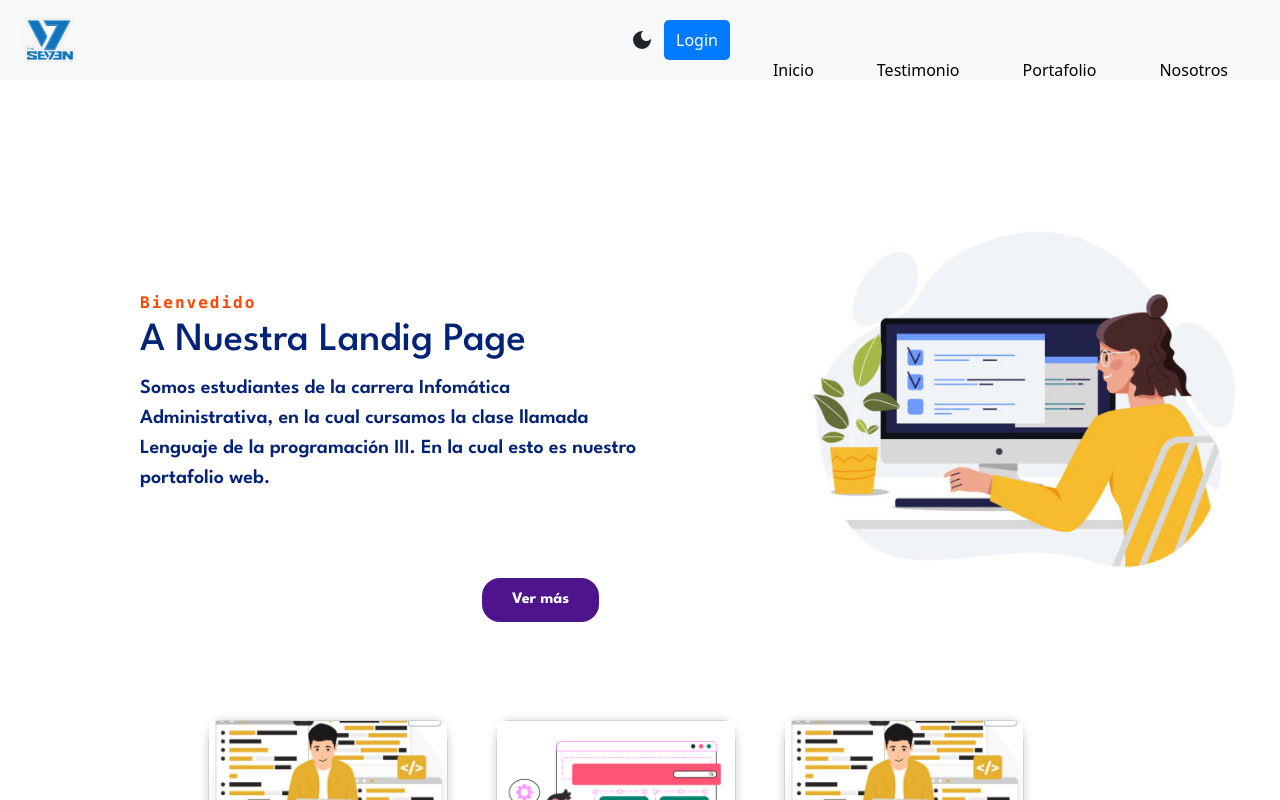
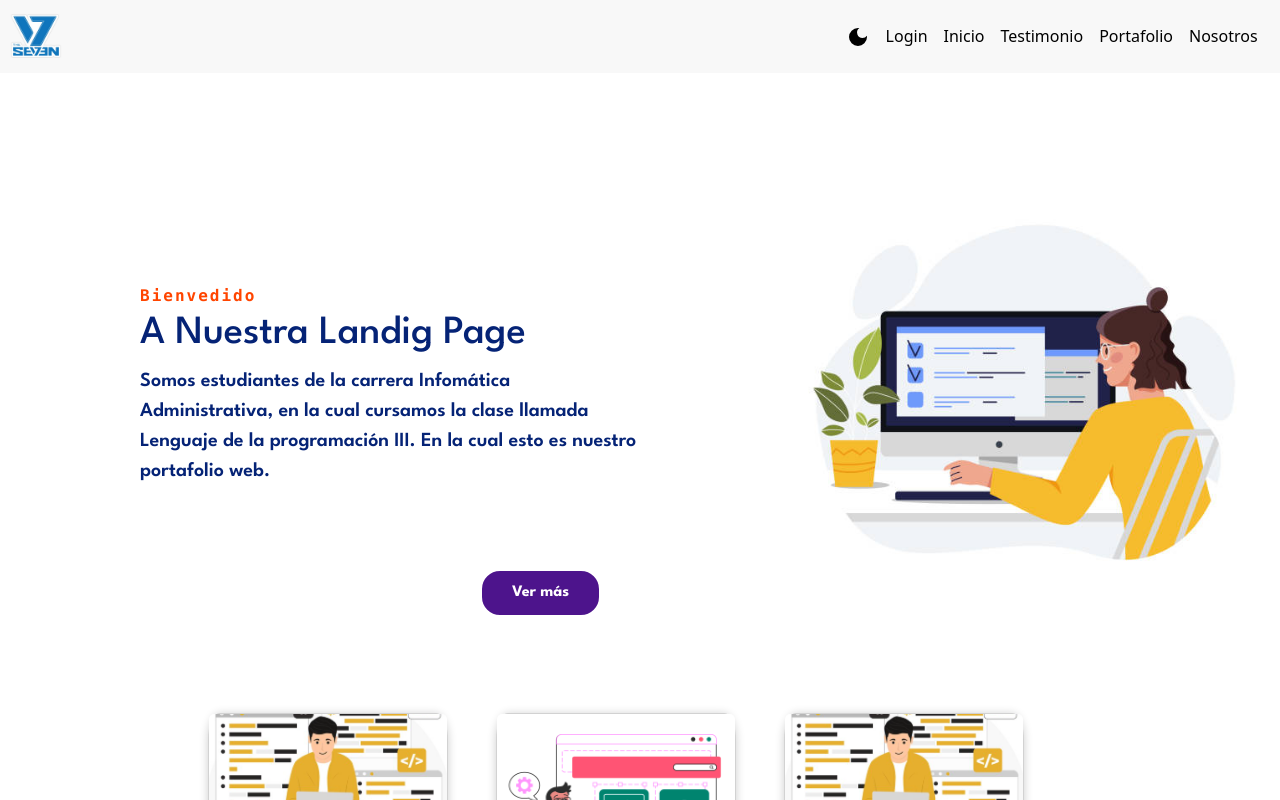
Before and after one commit to jeferson-sal/-Lenguaje3, a React (Create React App) app: page / in a window 1280 px wide. Shown: the top 800 px of the page. Built offline with nearby package versions, Linux system fonts and the light colour scheme.

Commit message:
avance de navbar

```diff
--- a/src/components/Navbar.css
+++ b/src/components/Navbar.css
@@ -1,41 +1,35 @@
-/* Aplica el efecto de blanco y negro a toda la página */
-body.black-and-white {
-  filter: grayscale(100%);
-}
-
+/* Estilos normales del navbar */
 .nav {
   display: flex;
   justify-content: space-between;
   align-items: center;
   padding: 10px 20px;
-  background-color: #f8f9fa;
+  background: #fff;
+  width: 100%;
 }
 
-.nav-right {
+/* Contenedor de la luna y login */
+.right-section {
   display: flex;
   align-items: center;
-  gap: 10px; /* Espacio entre icono y botón */
+  gap: 10px;
+  margin-left: auto;
 }
 
+/* Botón de la luna */
+.dark-mode-button {
+  background: none;
+  border: none;
+  cursor: pointer;
+}
+
+/* Estilo del icono */
 .dark-mode-icon {
   font-size: 24px;
   cursor: pointer;
-  transition: 0.3s;
 }
 
-.dark-mode-icon:hover {
-  color: #555;
+/* Modo Blanco y Negro */
+.monochrome-mode {
+  filter: grayscale(100%);
 }
-
-.login-button {
-  text-decoration: none;
-  background-color: #007bff;
-  color: white;
-  padding: 8px 12px;
-  border-radius: 5px;
-  transition: 0.3s;
-}
-
-.login-button:hover {
-  background-color: #0056b3;
-}
--- a/src/components/Navbar.js
+++ b/src/components/Navbar.js
@@ -6,9 +6,15 @@ import { MdDarkMode } from "react-icons/md";
 
 function Navbar() {
   const [clicked, setClicked] = useState(false);
+  const [isMonochrome, setIsMonochrome] = useState(false);
 
   const handleClick = () => {
     setClicked(!clicked);
+  };
+
+  const toggleMonochrome = () => {
+    setIsMonochrome(!isMonochrome);
+    document.body.classList.toggle('monochrome-mode');
   };
 
   const closeMenu = () => {
@@ -16,9 +22,18 @@ function Navbar() {
   };
 
   return (
-    <>
     <nav className='nav'>
       <img className='logo' src='../logo.jpg' alt='logo' />
+
+      {/* Contenedor derecho con Login y Luna */}
+      <div className="right-section">
+        <button className="dark-mode-button" onClick={toggleMonochrome}>
+          <MdDarkMode className="dark-mode-icon" />
+        </button>
+        <Link className='alink' onClick={closeMenu} to='/Login'>Login</Link>
+      </div>
+
+      {/* Contenedor de los enlaces principales */}
       <div className={`links ${clicked ? 'active' : ''}`}>
         <Link className='alink' onClick={closeMenu} to='/'>Inicio</Link>
         <Link className='alink' onClick={closeMenu} to='/Testimonio'>Testimonio</Link>
@@ -26,19 +41,10 @@ function Navbar() {
         <Link className='alink' onClick={closeMenu} to='/Nosotros'>Nosotros</Link>
       </div>
 
-        {/* Contenedor de Login + Modo Oscuro */}
-        <div className="nav-right">
-          <MdDarkMode className="dark-mode-icon" />
-          <Link className="login-button" to='/login'>Login</Link>
-        </div>
-
       <div className='ocultar'>
         <Hamburguesa clicked={clicked} handleClick={handleClick} />
       </div>
-
-        <div className={`initial ${clicked ? 'active' : ''}`}></div>
     </nav>
-    </>
   );
 }
 
--- a/src/components/Nosotros.css
+++ b/src/components/Nosotros.css
@@ -1,107 +1,175 @@
-* Contenedor principal de la navegación */
-.nav {
+.conav{
+    font-weight: 400;
+    color: white;
+}
+
+.conspan{
+    font-weight: 700;
+}
+
+.nav{
+
     padding: .4rem;
     background-color: #f8f8f8;
     display: flex;
     align-items: center;
     justify-content: space-between;
-  position: relative;
+
 }
 
-/* Logo */
-.logo {
-  height: 60px;
-  margin-right: 20px;
-  border-radius: 10%;
-  z-index: 3;
-}
+.alink{
 
-/* Estilo para los enlaces en el Navbar */
-.alink {
     color: black;
     text-decoration: none;
     margin-right: 1rem;
-  padding: 8px 16px; /* Agregado para hacer que los enlaces se vean más claros */
+
+
+
 }
 
-/* Estilos para la hamburguesa */
-.hamburguesa {
+.hamburguesa{;
+    position:relative;
+    z-index:3;
+    .nav-icon-5{
+        width: 35px;
+        height: 30px;
+        margin: 10px 10px;
         position: relative;
-  z-index: 3;
+        cursor: pointer;
+        display: inline-block;
+
+
+      }
+      .nav-icon-5 span{
+        background-color: black;
+        position: absolute;
+        border-radius: 2px;
+        transition: .3s cubic-bezier(.8, .5, .2, 1.4);
+        width:100%;
+        height: 4px;
+        transition-duration: 500ms
+
+      }
+      .nav-icon-5 span:nth-child(1){
+        top:0px;
+        left: 0px;
+      }
+      .nav-icon-5 span:nth-child(2){
+        top:13px;
+        left: 0px;
+        opacity:1;
+      }
+      .nav-icon-5 span:nth-child(3){
+        bottom:0px;
+        left: 0px;
+      }
+      .nav-icon-5:not(.open):hover span:nth-child(1){
+        transform: rotate(-3deg) scaleY(1.1);
+      }
+      .nav-icon-5:not(.open):hover span:nth-child(2){
+        transform: rotate(3deg) scaleY(1.1);
+      }
+      .nav-icon-5:not(.open):hover span:nth-child(3){
+        transform: rotate(-4deg) scaleY(1.1);
+      }
+      .nav-icon-5.open span:nth-child(1){
+        transform: rotate(45deg);
+        top: 13px;
+      }
+      .nav-icon-5.open span:nth-child(2){
+        opacity:0;
+      }
+      .nav-icon-5.open span:nth-child(3){
+        transform: rotate(-50deg);
+        top: 13px;
       }
 
-/* Estilos del menú en dispositivos pequeños */
-.links {
-  display: flex;
-  justify-content: flex-end; /* Alinea los enlaces a la derecha */
-  position: absolute;
-  top: 50px; /* Asegura que los enlaces estén un poco más abajo que el botón de modo oscuro */
-  right: 20px;
+}
+
+.logo {
+  height: 60px; /* Ajusta la altura de la imagen */
+  margin-right: 20px; /* Agrega un margen a la derecha de la imagen */
+  border-radius: 10%; /* Ajusta el radio de la imagen, el borde */
+  z-index:3;
+}
+
+.links{
+  position: absolute; /* Asegúrate de que esté posicionado */
+  top: -700px;
+  left: -2000px;
+  right: 0;
+  margin-left: auto;
+  margin-right: auto;
   text-align: center;
   transition: all .5s ease;
+
+
+    a{
+        color: black;
+        font-family: 2rem;
+        display: block;
+
     }
-
-.links a {
-  font-size: 1rem;
+    @media(min-width: 768px){
+        display: flex;
+        position: initial;
+        margin: 0%;
+        a{
+            font-family: 1rem;
             color: black;
-  margin-left: 15px;
-  text-align: right;
-  padding: 8px 16px;
-  border-radius: 5px;
+            display: inline;
         }
-
-/* Ajustes para la hamburguesa */
-.ocultar {
-  @media (min-width: 768px) {
-    display: none;
     }
 }
 
-/* Estilo para el botón de modo oscuro */
-.dark-mode-btn {
-  padding: 6px 12px;
-  background-color: #5a7df2;
+.links.active{
+  width: 100%;
+  display: block;
+  position: absolute;
+  margin-left: auto;
+  margin-right: auto;
+  top: 30%;
+  left: 0;
+  right: 0%;
+  text-align: center;
+  z-index:3;
+    a{
+      font-size: 2rem;
+      margin-top: 1rem;
         color: white;
-  border: none;
-  border-radius: 5px;
-  cursor: pointer;
-  margin-right: 10px; /* Separación entre el botón y los enlaces */
-  position: absolute;
-  top: 10px; /* Posición fija más cerca de la parte superior */
-  right: 20px;
        }
 
-.dark-mode-btn:hover {
-  background-color: #4a6cd1;
+
 }
 
-/* Estilos cuando el modo oscuro está activado */
-body.dark .nav {
-  background-color: #333;
-  color: #fff;
+.ocultar{
+    @media(min-width: 768px){
+        display: none;
+
+
+
+    }
 }
 
-body.dark .alink {
-  color: #fff;
+.initial{
+  position: absolute;
+  background-color: #4d148c;
+  top: -1000;
+  left: -1000;
+  width: 10%;
+  height: 7%;
+  z-index: -1;
+  transition: all .6s ease;/* Efecto de transición */
 }
 
-body.dark .dark-mode-btn {
-  background-color: #333;
-  color: #fff;
+.initial.active{      /* Aparece el menu en responsive */
+  border-radius: 0 0 80% 0;
+  top: 0;
+  left: 0;
+  width: 100%;
+  height: 100%;
+  z-index:2;
+
+
+
 }
-
-body.dark .dark-mode-btn:hover {
-  background-color: #444;
-}
-
-/* Otros estilos para toda la página cuando está en modo oscuro */
-body.dark {
-  background-color: #181818;
-  color: #f8f9fc;
-}
-
-/* Estilo de transición en los enlaces */
-.links a:hover {
-  background-color: #5a7df2;
-  color: white;
-}
```
Lines whose indentation alone changed are shown as unchanged.
